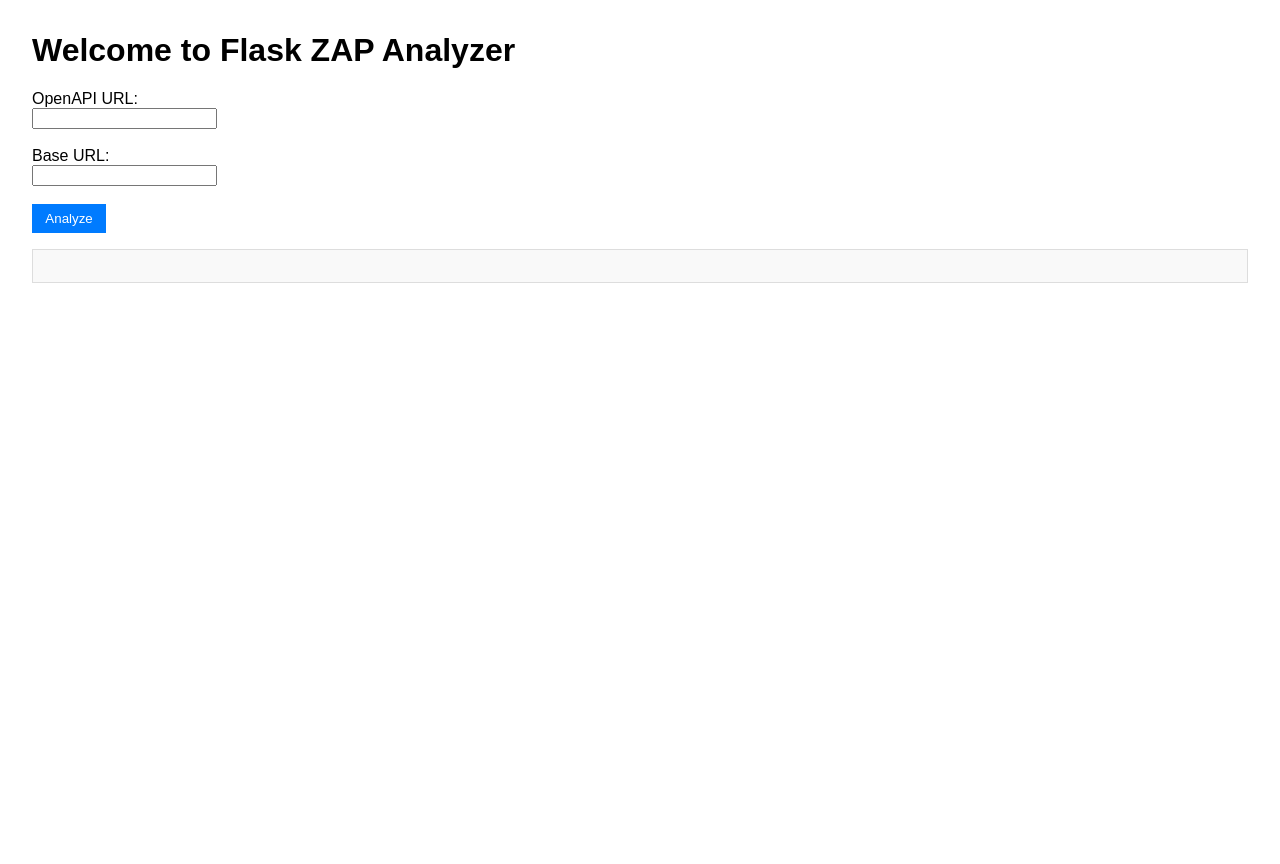
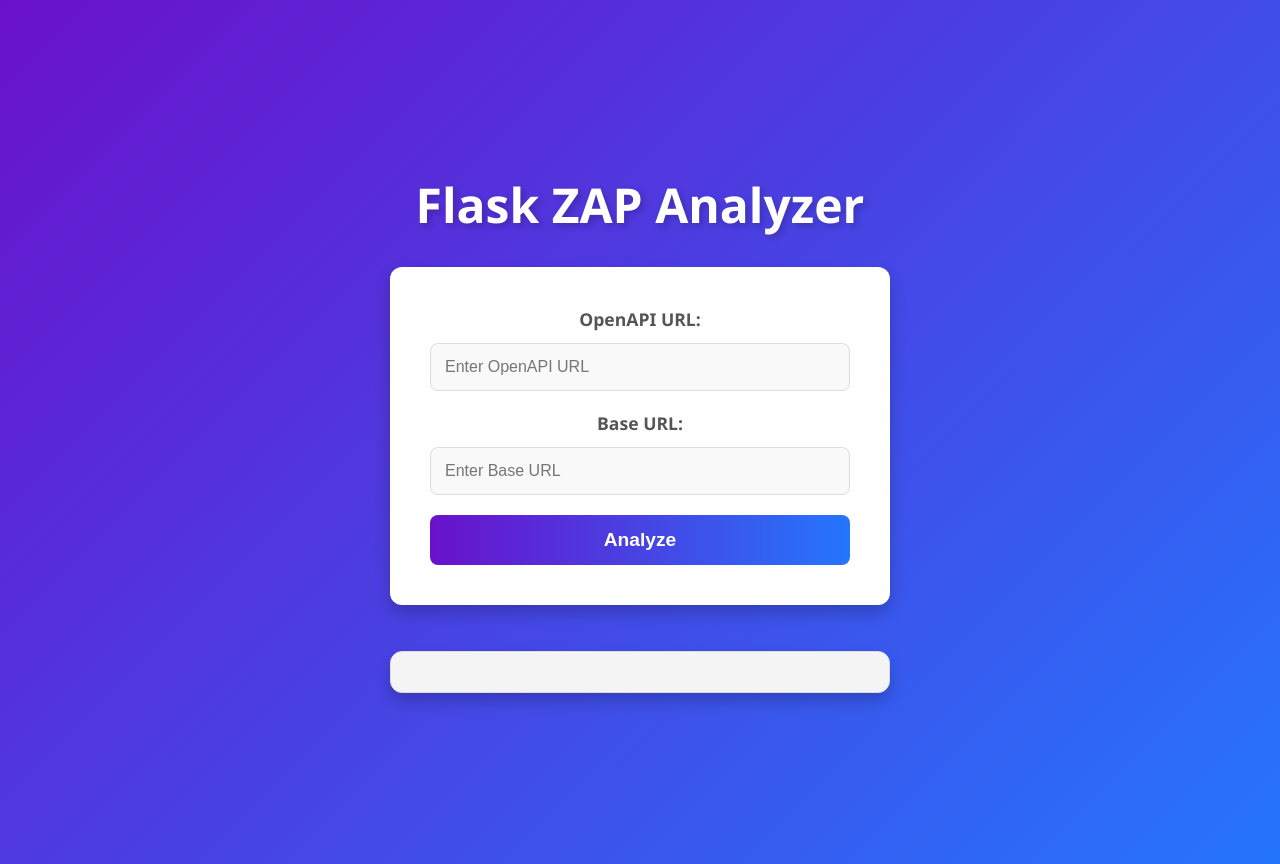
Before and after one commit to Is0meone/GSHackaton2024, a Flask app: page / in a window 1280 px wide. Before the commit the page ends 283 px from the top, so only its background shows below. Run offline with Flask 3, Linux system fonts and the light colour scheme.

Commit message:
frontend

```diff
--- a/templates/index.html
+++ b/templates/index.html
@@ -1,21 +1,162 @@
 <!DOCTYPE html>
 <html lang="en">
+
 <head>
     <meta charset="UTF-8">
     <meta name="viewport" content="width=device-width, initial-scale=1.0">
     <title>Flask ZAP Analyzer</title>
     <link rel="stylesheet" href="/static/style.css">
+    <style>
+        /* General Reset */
+        * {
+            margin: 0;
+            padding: 0;
+            box-sizing: border-box;
+        }
+
+        body {
+            font-family: 'Segoe UI', Tahoma, Geneva, Verdana, sans-serif;
+            background: linear-gradient(135deg, #6a11cb, #2575fc);
+            color: #333;
+            display: flex;
+            justify-content: center;
+            align-items: center;
+            min-height: 100vh;
+            flex-direction: column;
+            padding: 20px;
+            text-align: center;
+        }
+
+        h1 {
+            font-size: 3rem;
+            margin-bottom: 30px;
+            color: #fff;
+            font-weight: 700;
+            text-shadow: 3px 3px 6px rgba(0, 0, 0, 0.2);
+        }
+
+        #analyzeForm {
+            background-color: #ffffff;
+            padding: 40px;
+            border-radius: 12px;
+            box-shadow: 0 8px 16px rgba(0, 0, 0, 0.2);
+            width: 100%;
+            max-width: 500px;
+            transition: transform 0.3s ease, box-shadow 0.3s ease;
+        }
+
+        #analyzeForm:hover {
+            transform: translateY(-5px);
+            box-shadow: 0 12px 24px rgba(0, 0, 0, 0.3);
+        }
+
+        label {
+            font-size: 1.1rem;
+            margin-bottom: 12px;
+            display: block;
+            color: #555;
+            font-weight: bold;
+        }
+
+        input[type="url"] {
+            width: 100%;
+            padding: 14px;
+            margin-bottom: 20px;
+            border: 1px solid #ddd;
+            border-radius: 8px;
+            font-size: 1rem;
+            color: #333;
+            background-color: #f9f9f9;
+            transition: border-color 0.3s ease, box-shadow 0.3s ease;
+        }
+
+        input[type="url"]:focus {
+            border-color: #3f80f3;
+            background-color: #fff;
+            box-shadow: 0 0 8px rgba(63, 128, 243, 0.6);
+            outline: none;
+        }
+
+        button {
+            width: 100%;
+            padding: 14px;
+            background: linear-gradient(90deg, #6a11cb, #2575fc);
+            color: white;
+            font-size: 1.2rem;
+            font-weight: bold;
+            border: none;
+            border-radius: 8px;
+            cursor: pointer;
+            transition: background 0.3s ease, transform 0.2s ease;
+        }
+
+        button:hover {
+            background: linear-gradient(90deg, #5a0fb8, #1e66d0);
+            transform: scale(1.05);
+        }
+
+        #results {
+            background-color: #f4f4f4;
+            padding: 20px;
+            margin-top: 30px;
+            border-radius: 12px;
+            width: 100%;
+            max-width: 500px;
+            box-shadow: 0 8px 16px rgba(0, 0, 0, 0.2);
+            white-space: pre-wrap;
+            word-wrap: break-word;
+            font-family: 'Courier New', Courier, monospace;
+            font-size: 1rem;
+            color: #333;
+        }
+
+        #results.success {
+            background-color: #e7f5e3;
+            border-left: 5px solid #4caf50;
+        }
+
+        #results.error {
+            background-color: #f8d7da;
+            border-left: 5px solid #dc3545;
+        }
+
+        @media (max-width: 600px) {
+            h1 {
+                font-size: 2.2rem;
+            }
+
+            #analyzeForm {
+                padding: 25px;
+            }
+
+            button {
+                font-size: 1rem;
+                padding: 12px;
+            }
+
+            #results {
+                font-size: 0.9rem;
+            }
+        }
+    </style>
 </head>
+
 <body>
-    <h1>Welcome to Flask ZAP Analyzer</h1>
+
+    <h1>Flask ZAP Analyzer</h1>
+
     <form id="analyzeForm">
-        <label for="openapi_url">OpenAPI URL:</label><br>
-        <input type="url" id="openapi_url" name="openapi_url" required><br><br>
-        <label for="base_url">Base URL:</label><br>
-        <input type="url" id="base_url" name="base_url" required><br><br>
+        <label for="openapi_url">OpenAPI URL:</label>
+        <input type="url" id="openapi_url" name="openapi_url" required placeholder="Enter OpenAPI URL">
+
+        <label for="base_url">Base URL:</label>
+        <input type="url" id="base_url" name="base_url" required placeholder="Enter Base URL">
+
         <button type="button" onclick="analyze()">Analyze</button>
     </form>
+
     <div id="results"></div>
+
     <script>
         function analyze() {
             const openapi_url = document.getElementById('openapi_url').value;
@@ -30,12 +171,26 @@
             })
                 .then(response => response.json())
                 .then(data => {
-                document.getElementById('results').innerText = JSON.stringify(data, null, 2);
+                    const resultsDiv = document.getElementById('results');
+                    if (data.error) {
+                        resultsDiv.classList.add('error');
+                        resultsDiv.classList.remove('success');
+                    } else {
+                        resultsDiv.classList.add('success');
+                        resultsDiv.classList.remove('error');
+                    }
+                    resultsDiv.innerText = JSON.stringify(data, null, 2);
                 })
                 .catch(error => {
                     console.error('Error:', error);
+                    const resultsDiv = document.getElementById('results');
+                    resultsDiv.classList.add('error');
+                    resultsDiv.classList.remove('success');
+                    resultsDiv.innerText = 'An error occurred. Please try again later.';
                 });
         }
     </script>
+
 </body>
+
 </html>
```
Lines whose indentation alone changed are shown as unchanged.
